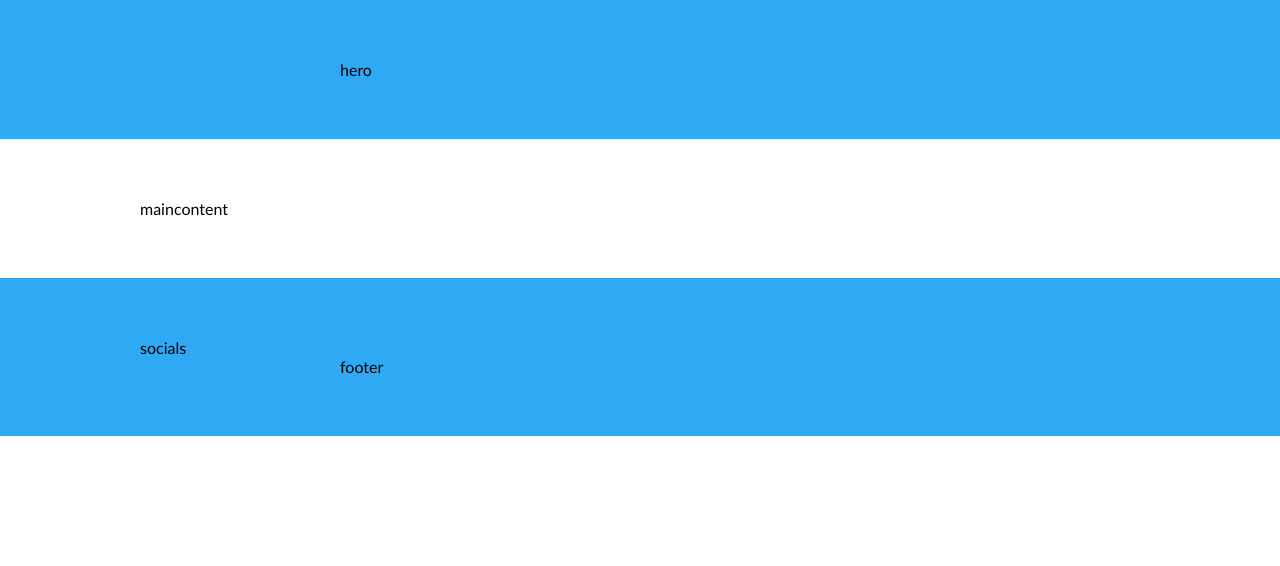
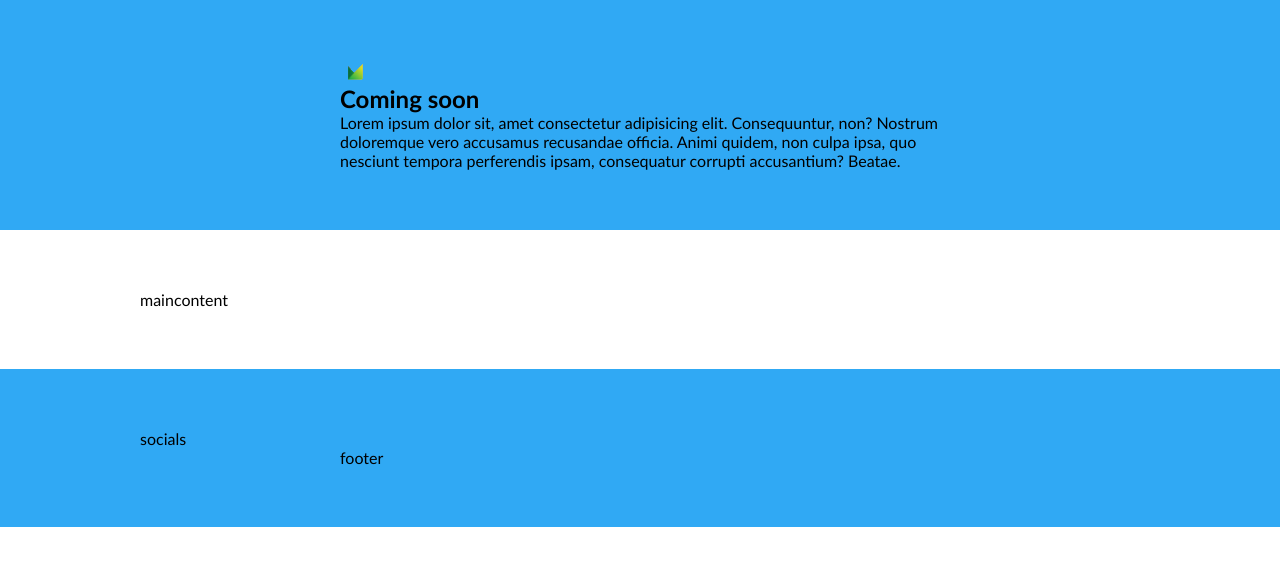
Before and after one commit to AndriusMart/8-coming-soon, a website: page index.html in a window 1280 px wide. Drawn offline with Linux system fonts and the light colour scheme.

Commit message:
hero structure

```diff
--- a/index.html
+++ b/index.html
@@ -22,7 +22,10 @@
 <body>
     <section class="container bg-main">
        <div class="row-short">
-           hero
+           <img src="./img/logo.png" alt="logo">
+           <h1>Coming soon</h1>
+           <p>Lorem ipsum dolor sit, amet consectetur adipisicing elit. Consequuntur, non? Nostrum doloremque vero accusamus recusandae officia. Animi quidem, non culpa ipsa, quo nesciunt tempora perferendis ipsam, consequatur corrupti accusantium? Beatae.</p>
+
        </div>
     </section>
     <section class="container">
```
